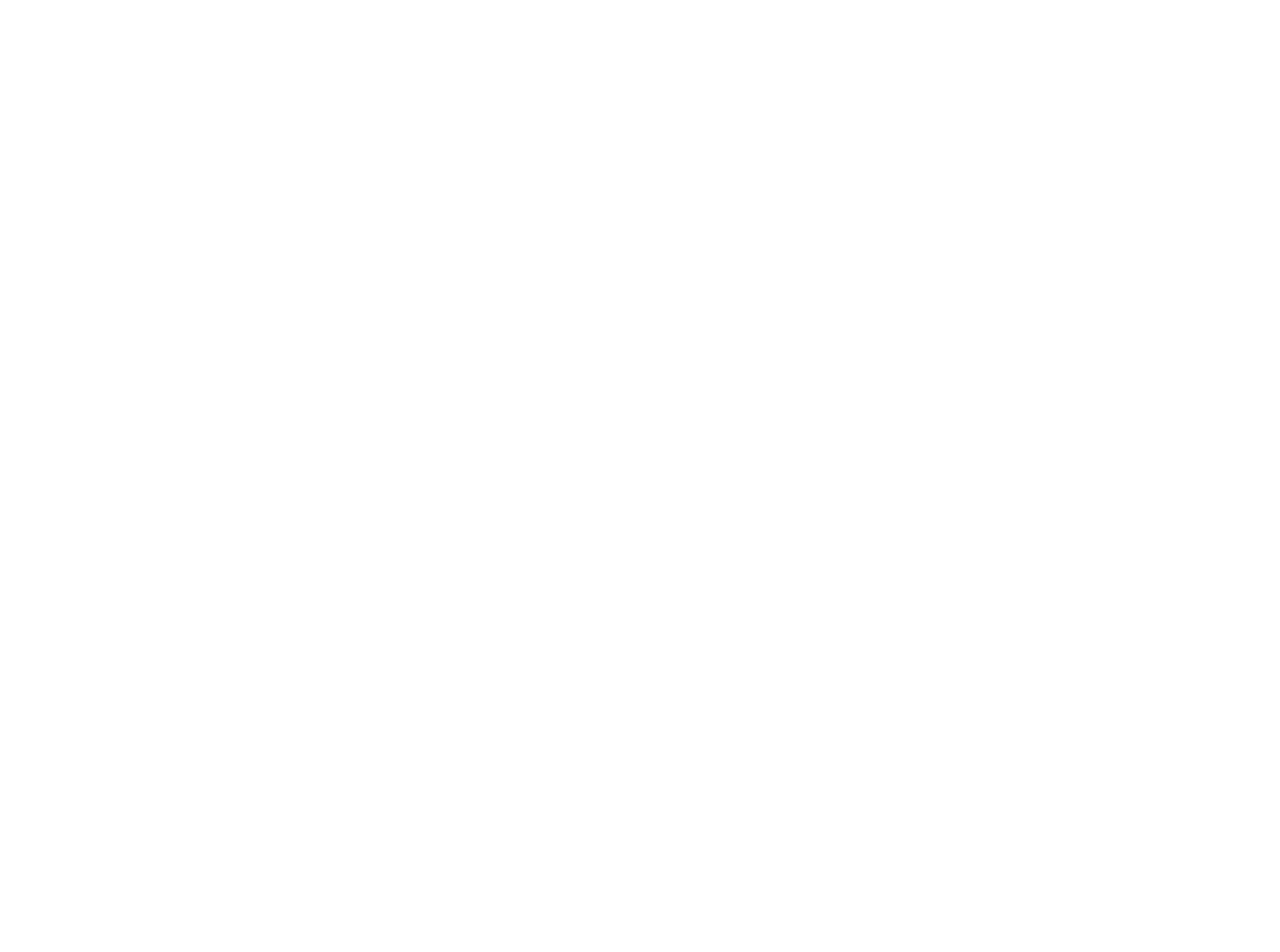
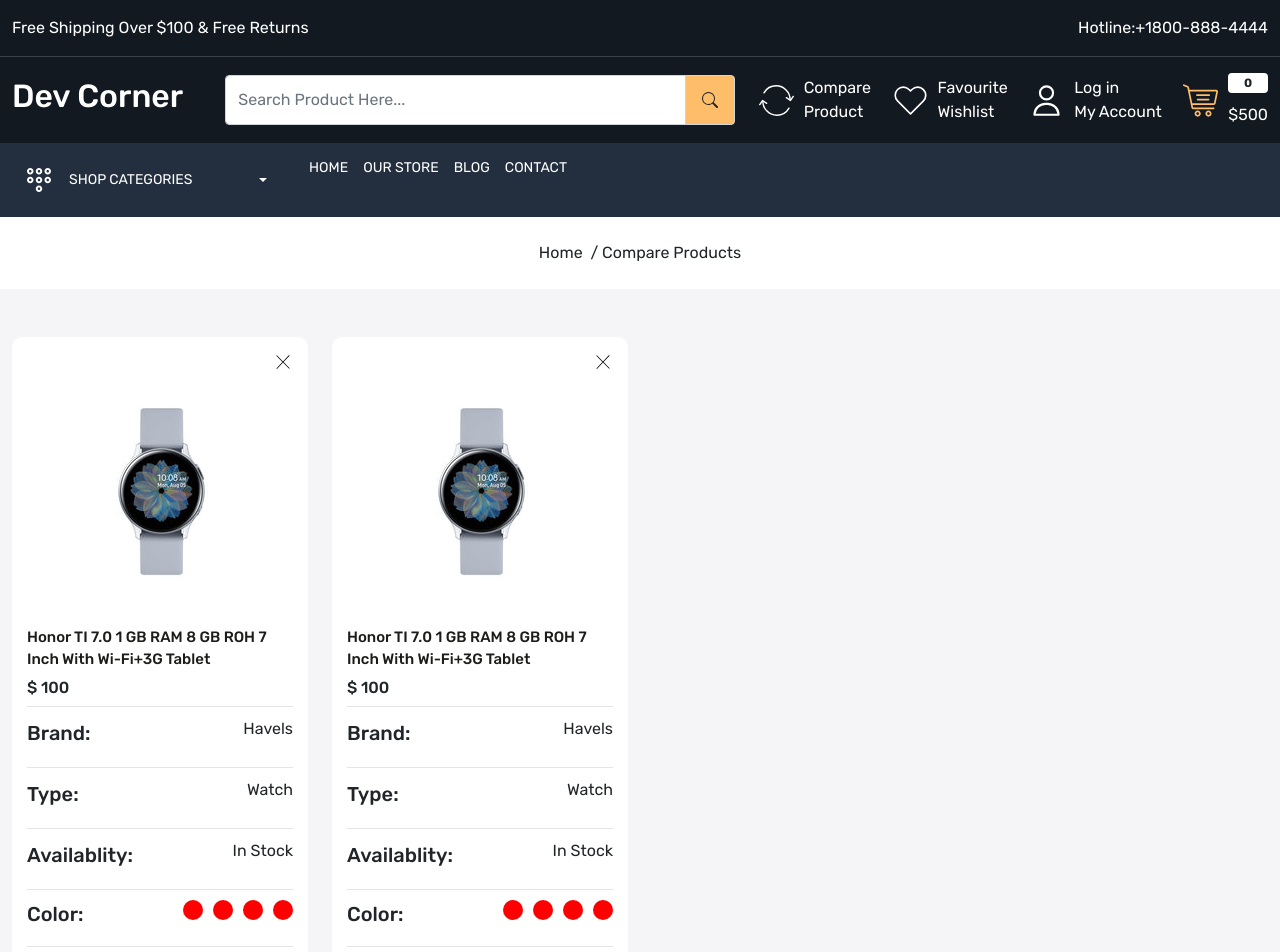
Before and after one commit to kakther/digital_market, a React (Create React App) app: page /compare-product in a window 1280 px wide. Before the commit this address had no page. Shown: the top 952 px of the page. Before the commit the page ends 800 px from the top, so only its background shows below. Built offline with nearby package versions, Linux system fonts and the light colour scheme.

Commit message:
Added compare product page

```diff
--- a/src/App.css
+++ b/src/App.css
@@ -466,5 +466,44 @@
 .contact-inner-wrapper ul {
   list-style: none;
 }
+.contact-inner-wrapper address,
+.contact-inner-wrapper a,
+.contact-inner-wrapper p {
+  color: var(--color-777777);
+}
 /* Contact Page End */
+
+/* Compare Product Page */
+.compare-product-card {
+  padding: 20px 15px;
+  background-color: white;
+  border-radius: 10px;
+}
+.compare-product-card .cross {
+  top:15px;
+  right: 15px;
+  width: 20px;
+  padding: 3px;
+  cursor: pointer;
+}
+.compare-product-details h5.title {
+  font-size: 15px;
+  line-height: 22px;
+  font-weight: 500;
+  color: var(--color-1c1c1b);
+}
+.compare-product-price h6.price {
+  font-size: 15px;
+  line-height: 22px;
+  font-weight: 400;
+}
+.compare-product-card .product-detail {
+  display: flex;
+  justify-content: space-between;
+  align-items: center;
+  padding: 10px 0px;
+  border-top: 1px solid rgba(0, 0, 0, 0.1);
+}
+/* Compare Product Page End*/
+
 /* Footer Part End */
--- a/src/App.js
+++ b/src/App.js
@@ -7,6 +7,7 @@
 import About from "./pages/About";
 import OurStore from './pages/OurStore';
 import Blog from "./pages/Blog";
+import CompareProduct from './pages/CompareProduct';
 
 
 function App() {
@@ -20,6 +21,7 @@
             <Route path="/contact" element={<Contact />} />
             <Route path="/store" element={<OurStore />} />
             <Route path="/blog" element={<Blog />} />
+            <Route path="/compare-product" element={<CompareProduct />} />
           </Route>
         </Routes>
       </BrowserRouter>
--- /dev/null
+++ b/src/components/Color.js
@@ -0,0 +1,16 @@
+import React from 'react'
+
+const Color = () => {
+    return (
+        <>
+            <ul className="colors ps-0">
+                <li></li>
+                <li></li>
+                <li></li>
+                <li></li>
+            </ul>
+        </>
+    )
+}
+
+export default Color
--- a/src/components/Header.js
+++ b/src/components/Header.js
@@ -40,7 +40,7 @@
                   aria-describedby="basic-addon2"
                 />
                 <span className="input-group-text p-3" id="basic-addon2">
-                  <BsSearch className='fs-6' />
+                  <BsSearch className='fs-6'/>
                 </span>
               </div>
 
@@ -48,7 +48,9 @@
             <div className="col-5">
               <div className="header-upper-links d-flex align-items-center justify-content-between">
                 <div>
-                  <Link className="d-flex align-items-center gap-10 text-white">
+                  <Link
+                    to="/compare-product"
+                    className="d-flex align-items-center gap-10 text-white">
                     <img src="./images/compare.svg" alt="compare" />
                     <p className='mb-0'>
                       Compare <br /> Product
@@ -56,7 +58,10 @@
                   </Link>
                 </div>
                 <div>
-                  <Link className="d-flex align-items-center gap-10 text-white">
+                  <Link
+                    to="/wishlist"
+                    className="d-flex align-items-center gap-10 text-white"
+                  >
                     <img src="./images/wishlist.svg" alt="wishlist" />
                     <p className='mb-0'>
                       Favourite <br /> Wishlist
@@ -64,7 +69,10 @@
                   </Link>
                 </div>
                 <div>
-                  <Link className="d-flex align-items-center gap-10 text-white">
+                  <Link
+                    to="/login"
+                    className="d-flex align-items-center gap-10 text-white"
+                  >
                     <img src="./images/user.svg" alt="user" />
                     <p className='mb-0'>
                       Log in <br /> My Account
@@ -72,7 +80,10 @@
                   </Link>
                 </div>
                 <div>
-                  <Link className="d-flex align-items-center gap-10 text-white">
+                  <Link
+                    to="/cart"
+                    className="d-flex align-items-center gap-10 text-white"
+                  >
                     <img src="./images/cart.svg" alt="cart" />
                     <div className="d-flex flex-column gap-10">
                       <span className="badge bg-white text-dark">0</span>
--- /dev/null
+++ b/src/pages/CompareProduct.js
@@ -0,0 +1,108 @@
+import React from 'react'
+import BreadCrumb from '../components/BreadCrumb'
+import Meta from '../components/Meta'
+import Color from '../components/Color'
+
+
+const CompareProduct = () => {
+    return (
+        <>
+            <Meta title={"Compare Products"} />
+            <BreadCrumb title="Compare Products" />
+            <div className="compare-product-wrapper py-5 home-wrapper-2">
+                <div className="container-xxl">
+                    <div className="row">
+                        <div className="col-3">
+                            <div className="compare-product-card position-relative">
+                                <img
+                                    src="images/cross.svg"
+                                    alt="cross"
+                                    className='position-absolute cross'
+                                />
+                                <div className="product-card-image">
+                                    <img src="images/watch.jpg" alt="watch" />
+                                </div>
+                                <div className="compare-product-details">
+                                    <h5 className="title">
+                                        Honor TI 7.0 1 GB RAM 8 GB ROH 7 Inch With Wi-Fi+3G Tablet
+                                    </h5>
+                                    <h6 className="price" mb-3 mt-3>$ 100</h6>
+                                    <div>
+                                        <div className="product-detail">
+                                            <h5>Brand:</h5>
+                                            <p>Havels</p>
+                                        </div>
+                                        <div className="product-detail">
+                                            <h5>Type:</h5>
+                                            <p>Watch</p>
+                                        </div>
+                                        <div className="product-detail">
+                                            <h5>Availablity:</h5>
+                                            <p>In Stock</p>
+                                        </div>
+                                        <div className="product-detail">
+                                            <h5>Color:</h5>
+                                            <Color />
+                                        </div>
+                                        <div className="product-detail">
+                                            <h5>Size:</h5>
+                                            <div className="d-flex gap-10">
+                                                <p>S</p>
+                                                <p>M</p>
+                                            </div>
+                                        </div>
+                                    </div>
+                                </div>
+                            </div>
+                        </div>
+                        <div className="col-3">
+                        <div className="compare-product-card position-relative">
+                            <img
+                                src="images/cross.svg"
+                                alt="cross"
+                                className='position-absolute cross'
+                            />
+                            <div className="product-card-image">
+                                <img src="images/watch.jpg" alt="watch" />
+                            </div>
+                            <div className="compare-product-details">
+                                <h5 className="title">
+                                    Honor TI 7.0 1 GB RAM 8 GB ROH 7 Inch With Wi-Fi+3G Tablet
+                                </h5>
+                                <h6 className="price" mb-3 mt-3>$ 100</h6>
+                                <div>
+                                    <div className="product-detail">
+                                        <h5>Brand:</h5>
+                                        <p>Havels</p>
+                                    </div>
+                                    <div className="product-detail">
+                                        <h5>Type:</h5>
+                                        <p>Watch</p>
+                                    </div>
+                                    <div className="product-detail">
+                                        <h5>Availablity:</h5>
+                                        <p>In Stock</p>
+                                    </div>
+                                    <div className="product-detail">
+                                        <h5>Color:</h5>
+                                        <Color />
+                                    </div>
+                                    <div className="product-detail">
+                                        <h5>Size:</h5>
+                                        <div className="d-flex gap-10">
+                                            <p>S</p>
+                                            <p>M</p>
+                                        </div>
+                                    </div>
+                                </div>
+                            </div>
+                        </div>
+                    </div>
+                    </div>
+                </div>
+            </div>
+        </>
+    )
+}
+
+export default CompareProduct
--- a/src/pages/OurStore.js
+++ b/src/pages/OurStore.js
@@ -3,6 +3,7 @@
 import Meta from '../components/Meta'
 import ReactStars from "react-rating-stars-component";
 import ProductCard from '../components/ProductCard';
+import Color from '../components/Color';
 const OurStore = () => {
   const [grid, setGrid] = useState(4);
 
@@ -80,15 +81,7 @@
                 </div>
                 <h5 className='sub-title'>Colors</h5>
                 <div>
-                  <ul className="colors ps-0">
-                    <li></li>
-                    <li></li>
-                    <li></li>
-                    <li></li>
-                    <li></li>
-                    <li></li>
-                  </ul>
-
+                  <Color />
                 </div>
                 <h5 className='sub-title'>Size</h5>
                 <div>
```
Also changed, not shown: src/pages/Contact.js (+6 -6 lines), 1 other file (tests, documents, lock files or other folders).
